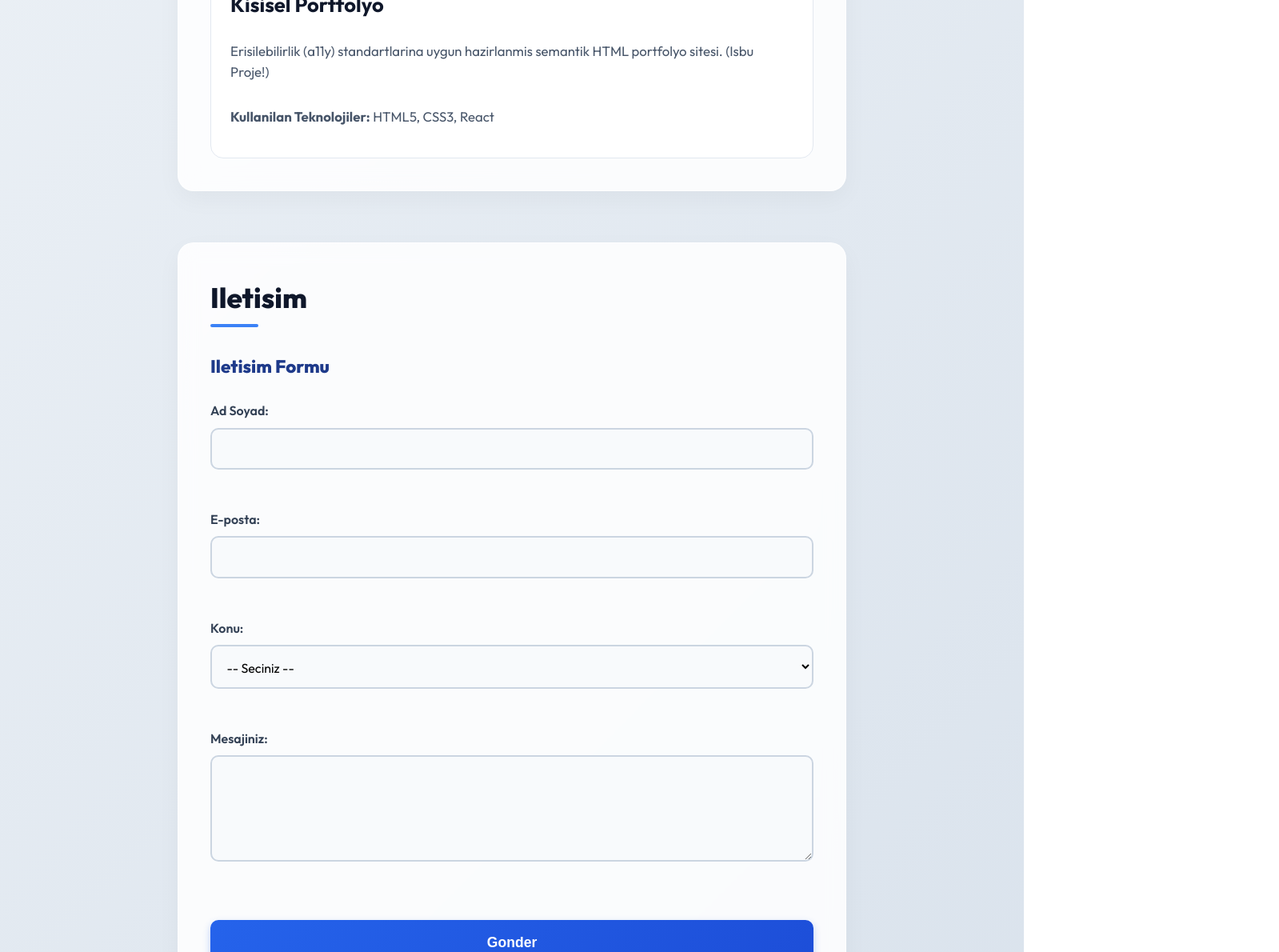
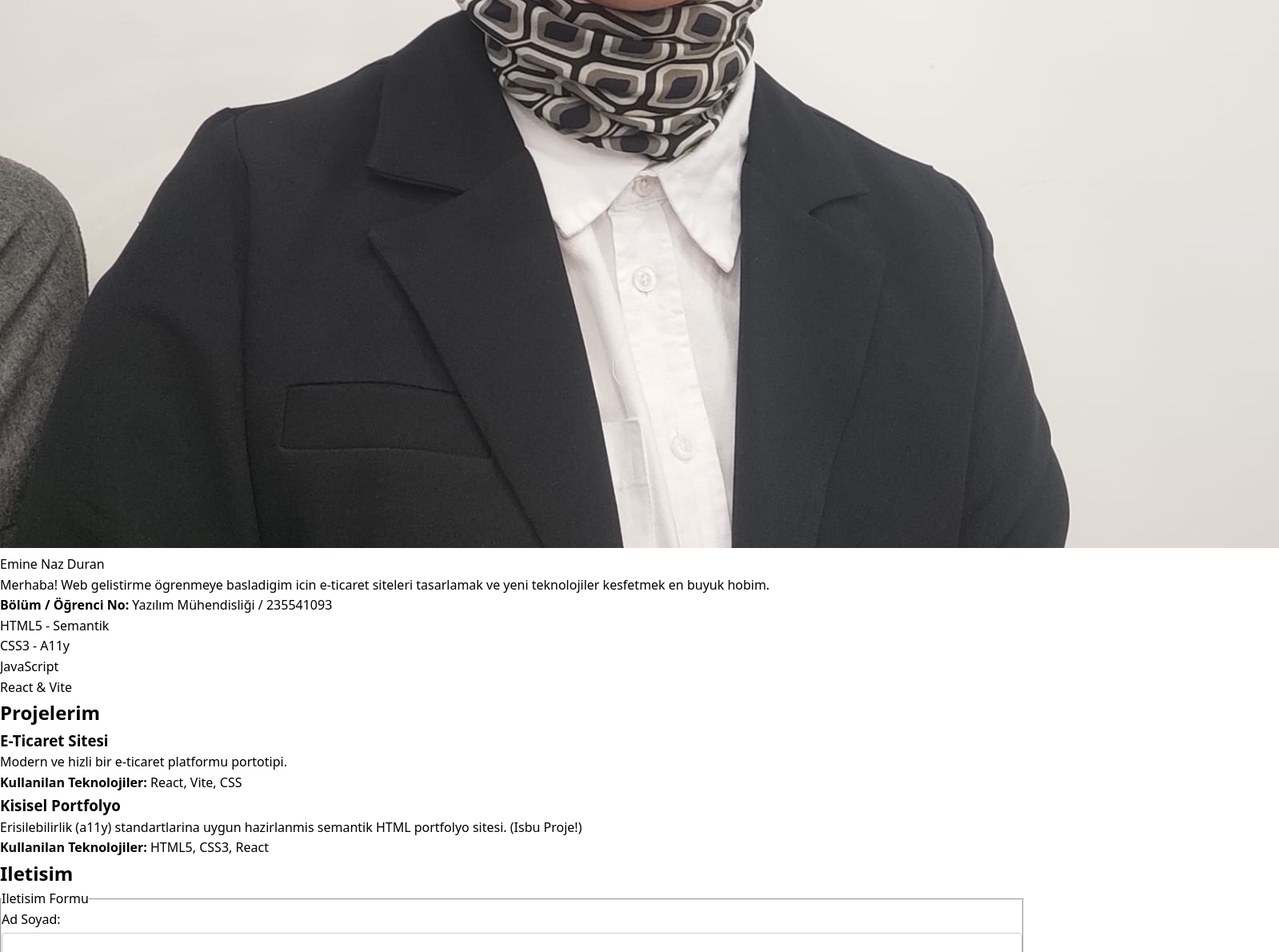
Before and after one commit to eminenazduran/web-lab, a React (Vite) app: page / in a window 1280 px wide. Shown: the part 1080-2270 px from the top of the page at 80% size, 1599 px wide, since content can reach past the window. Built offline with nearby package versions, Linux system fonts and the light colour scheme.

Commit message:
style: revert to the exact required basic CSS snippet per lab instructions

```diff
--- a/src/App.css
+++ b/src/App.css
@@ -1,6 +1,4 @@
-@import url('https://fonts.googleapis.com/css2?family=Outfit:wght@300;400;600;700;800&display=swap');
-
-/* Genel Sifirlama */
+/* Genel sifirlama */
 * {
   margin: 0;
   padding: 0;
@@ -8,347 +6,51 @@
 }
 
 body {
-  font-family: 'Outfit', system-ui, sans-serif;
+  font-family: system-ui, sans-serif;
   line-height: 1.6;
-  background: linear-gradient(135deg, #f0f4f8 0%, #d9e2ec 100%);
-  color: #102a43;
-  min-height: 100vh;
-  overflow-x: hidden;
 }
 
-/* Sayfa Kapsayici */
-#root {
-  max-width: 900px;
-  margin: 0 auto;
-  padding: 3rem 2rem;
-}
-
-/* Skip Link - A11y Görünmez Baglanti */
+/* Skip link: normalde gizli, Tab ile gorunur */
 .skip-link {
   position: absolute;
   top: -100px;
-  left: 50%;
-  transform: translateX(-50%);
-  background: #2563EB;
+  left: 0;
+  background: #1E3A8A;
   color: white;
-  padding: 12px 24px;
-  border-radius: 0 0 8px 8px;
-  z-index: 1000;
-  font-weight: 700;
-  text-decoration: none;
-  transition: top 0.3s ease;
-  box-shadow: 0 4px 15px rgba(37, 99, 235, 0.4);
+  padding: 8px 16px;
+  z-index: 100;
 }
 
 .skip-link:focus {
   top: 0;
 }
 
-/* Focus (Klavye Gezinimi) - Asla kaldirilmamali! */
+/* Focus gostergesi -- ASLA kaldirma */
 :focus {
-  outline: 3px solid #2563EB;
-  outline-offset: 3px;
+  outline: 2px solid #2563EB;
+  outline-offset: 2px;
 }
 
-/* Header & Navbar */
-header {
-  display: flex;
-  justify-content: space-between;
-  align-items: center;
-  margin-bottom: 3rem;
-  padding: 1.5rem 2rem;
-  background: rgba(255, 255, 255, 0.75);
-  backdrop-filter: blur(12px);
-  border-radius: 16px;
-  box-shadow: 0 4px 20px rgba(0, 0, 0, 0.05);
-  border: 1px solid rgba(255, 255, 255, 0.6);
-}
-
-header h1 {
-  font-size: 1.8rem;
-  font-weight: 800;
-  background: linear-gradient(135deg, #1e3a8a 0%, #3b82f6 100%);
-  -webkit-background-clip: text;
-  background-clip: text;
-  -webkit-text-fill-color: transparent;
-}
-
-nav ul {
-  list-style: none;
-  display: flex;
-  gap: 1.5rem;
-}
-
-nav a {
-  text-decoration: none;
-  color: #4b5563;
-  font-weight: 600;
-  padding: 0.5rem 1rem;
-  border-radius: 8px;
-  transition: all 0.3s ease;
-}
-
-nav a:hover,
-nav a:focus {
-  background: #fdfbfb;
-  color: #2563eb;
-  box-shadow: 0 2px 10px rgba(0, 0, 0, 0.05);
-}
-
-/* Bölümler (Sections) */
-section {
-  margin-bottom: 4rem;
-  padding: 2.5rem;
-  background: rgba(255, 255, 255, 0.85);
-  backdrop-filter: blur(12px);
-  border-radius: 20px;
-  box-shadow: 0 10px 30px rgba(0, 0, 0, 0.04);
-  border: 1px solid rgba(255, 255, 255, 0.7);
-  transition: transform 0.3s ease;
-}
-
-section:hover {
-  transform: translateY(-3px);
-}
-
-section h2 {
-  font-size: 2.2rem;
-  font-weight: 800;
-  color: #0f172a;
-  margin-bottom: 2rem;
-  position: relative;
-  display: inline-block;
-}
-
-section h2::after {
-  content: "";
-  display: block;
-  width: 50%;
-  height: 4px;
-  background: #3b82f6;
-  margin-top: 5px;
-  border-radius: 4px;
-}
-
-/* Hakkimda Bölümü */
-#hakkimda {
-  overflow: hidden;
-}
-
-figure {
-  float: left;
-  margin-right: 2rem;
+/* Form stilleri */
+.form-group {
   margin-bottom: 1rem;
-  text-align: center;
-}
-
-figure img {
-  width: 140px;
-  height: 140px;
-  object-fit: cover;
-  border-radius: 50%;
-  border: 4px solid #fff;
-  box-shadow: 0 8px 20px rgba(0, 0, 0, 0.1);
-  transition: transform 0.4s ease;
-}
-
-figure img:hover {
-  transform: scale(1.08) rotate(5deg);
-}
-
-figcaption {
-  margin-top: 0.8rem;
-  font-weight: 700;
-  color: #334155;
-}
-
-#hakkimda p {
-  font-size: 1.15rem;
-  color: #334155;
-  margin-bottom: 1.5rem;
-}
-
-#hakkimda ul {
-  list-style: none;
-  display: flex;
-  flex-wrap: wrap;
-  gap: 0.8rem;
-  margin-top: 1rem;
-}
-
-#hakkimda ul li {
-  background: #dbeafe;
-  color: #1e40af;
-  padding: 0.5rem 1.2rem;
-  border-radius: 20px;
-  font-size: 0.95rem;
-  font-weight: 700;
-  box-shadow: 0 2px 4px rgba(0, 0, 0, 0.05);
-  transition: transform 0.2s;
-}
-
-#hakkimda ul li:hover {
-  transform: translateY(-2px);
-  background: #bfdbfe;
-}
-
-/* Projeler Bölümü */
-#projeler {
-  display: flex;
-  flex-direction: column;
-  gap: 1rem;
-}
-
-article {
-  display: flex;
-  flex-direction: column;
-  gap: 1rem;
-  border: 1px solid #e2e8f0;
-  padding: 1.5rem;
-  margin-top: 1.5rem;
-  border-radius: 16px;
-  background: #ffffff;
-  transition: transform 0.3s ease, box-shadow 0.3s ease;
-}
-
-article:hover {
-  transform: translateY(-5px);
-  box-shadow: 0 15px 35px rgba(0, 0, 0, 0.08);
-}
-
-article img {
-  width: 100%;
-  height: 220px;
-  object-fit: cover;
-  border-radius: 12px;
-  box-shadow: 0 4px 12px rgba(0, 0, 0, 0.08);
-}
-
-article h3 {
-  font-size: 1.6rem;
-  color: #0f172a;
-  margin-bottom: 0.5rem;
-  font-weight: 700;
-}
-
-article p {
-  color: #475569;
-  margin-bottom: 0.8rem;
-  font-size: 1.05rem;
-}
-
-/* Iletisim Formu */
-fieldset {
-  border: none;
-}
-
-legend {
-  font-weight: 800;
-  font-size: 1.4rem;
-  color: #1e3a8a;
-  margin-bottom: 1.5rem;
-}
-
-.form-group {
-  margin-bottom: 1.5rem;
 }
 
 label {
   display: block;
-  margin-bottom: 0.5rem;
-  font-weight: 600;
-  color: #334155;
+  margin-bottom: 0.25rem;
 }
 
 input,
 textarea,
 select {
   width: 100%;
-  padding: 0.9rem;
-  border: 2px solid #cbd5e1;
-  border-radius: 10px;
-  font-size: 1rem;
-  font-family: inherit;
-  background: #f8fafc;
-  transition: all 0.3s ease;
-}
-
-input:hover,
-textarea:hover,
-select:hover {
-  border-color: #94a3b8;
-}
-
-input:focus,
-textarea:focus,
-select:focus {
-  outline: none;
-  border-color: #3b82f6;
-  box-shadow: 0 0 0 4px rgba(59, 130, 246, 0.2);
-  background: #fff;
+  padding: 0.5rem;
+  border: 1px solid #ccc;
+  border-radius: 4px;
 }
 
 .error-msg {
-  display: block;
-  min-height: 1.2rem;
-  margin-top: 0.4rem;
-  color: #ef4444;
+  color: red;
   font-size: 0.85rem;
-  font-weight: 600;
 }
-
-button[type="submit"] {
-  width: 100%;
-  background: linear-gradient(135deg, #2563eb 0%, #1d4ed8 100%);
-  color: white;
-  padding: 1.1rem;
-  font-size: 1.1rem;
-  font-weight: 700;
-  border: none;
-  border-radius: 10px;
-  cursor: pointer;
-  transition: transform 0.2s ease, box-shadow 0.2s ease;
-  box-shadow: 0 4px 10px rgba(37, 99, 235, 0.3);
-  margin-top: 1rem;
-}
-
-button[type="submit"]:hover {
-  transform: translateY(-2px);
-  box-shadow: 0 8px 15px rgba(37, 99, 235, 0.4);
-}
-
-button[type="submit"]:active {
-  transform: translateY(0);
-}
-
-/* Footer */
-footer {
-  text-align: center;
-  margin-top: 5rem;
-  padding: 2rem 0;
-  color: #64748b;
-  font-weight: 600;
-}
-
-/* Mobil Uyum (Responsive) */
-@media (max-width: 768px) {
-  header {
-    flex-direction: column;
-    gap: 1.5rem;
-    text-align: center;
-  }
-
-  nav ul {
-    flex-wrap: wrap;
-    justify-content: center;
-  }
-
-  article {
-    grid-template-columns: 1fr;
-  }
-
-  figure {
-    float: none;
-    margin: 0 auto 1.5rem;
-  }
-}
```
